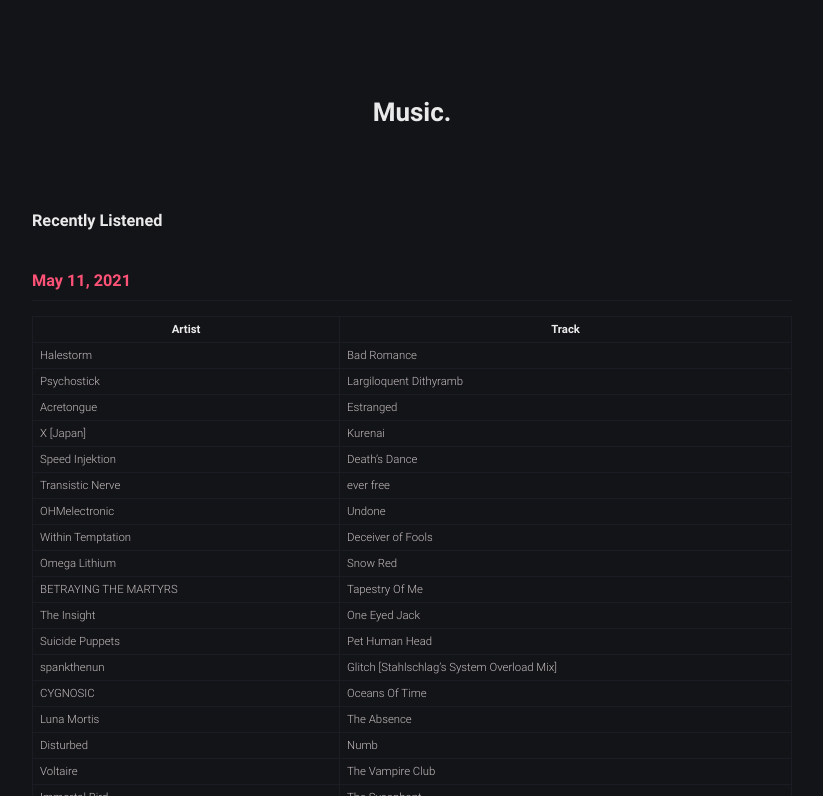
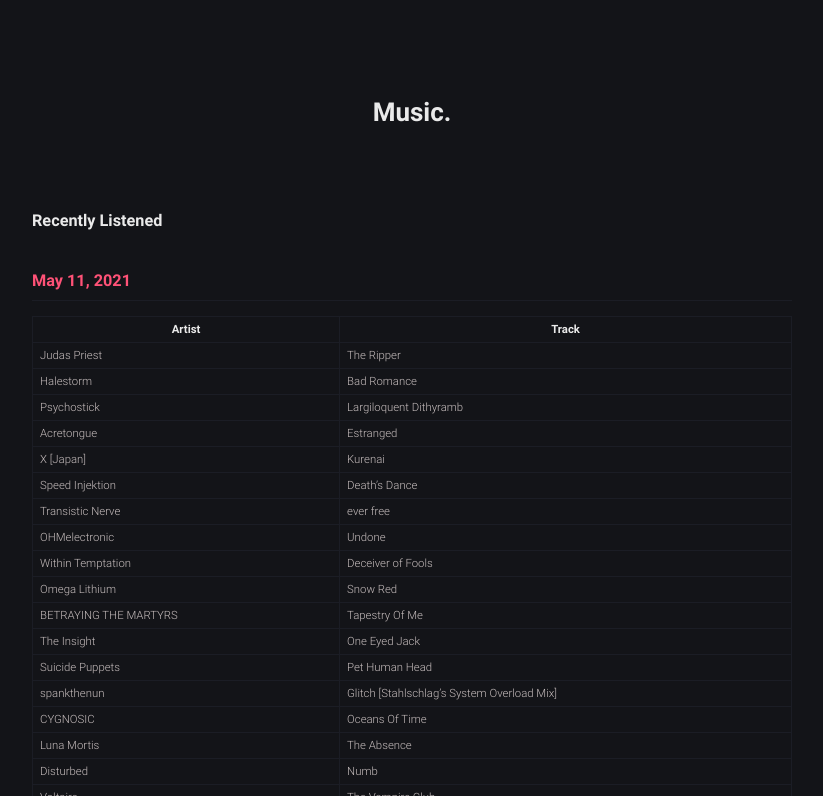
Before and after one commit to robert-marshall/xyz, a Jekyll site: the page built from music.md, in a window 1280 px wide and 900 px high, cut to the strip 104-900 px from the top of the window. Shown: the whole strip, without its empty margins (228-1051 px from the left). Built offline with Jekyll 4.4.1, drawn with Linux system fonts in a browser that asks for light colours.

Commit message:
Fixed what was broken.

```diff
--- a/music.md
+++ b/music.md
@@ -11,6 +11,7 @@
 
 | Artist | Track |
 |--------|-------|
+Judas Priest | The Ripper
 Halestorm | Bad Romance
 Psychostick | Largiloquent Dithyramb
 Acretongue | Estranged
```
